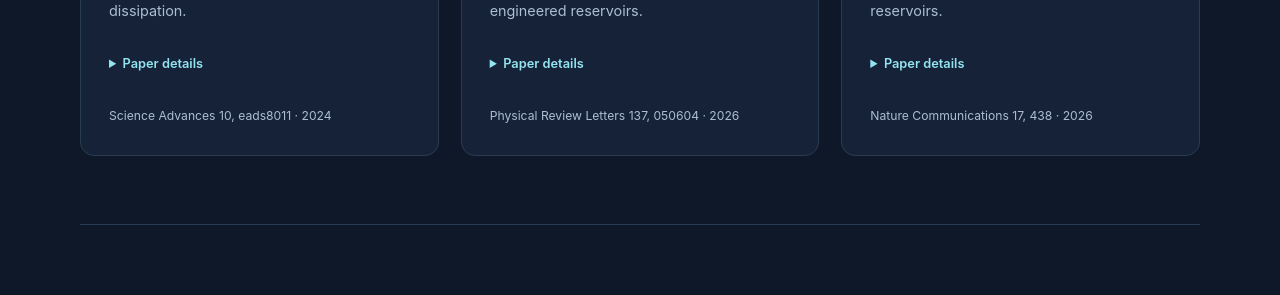
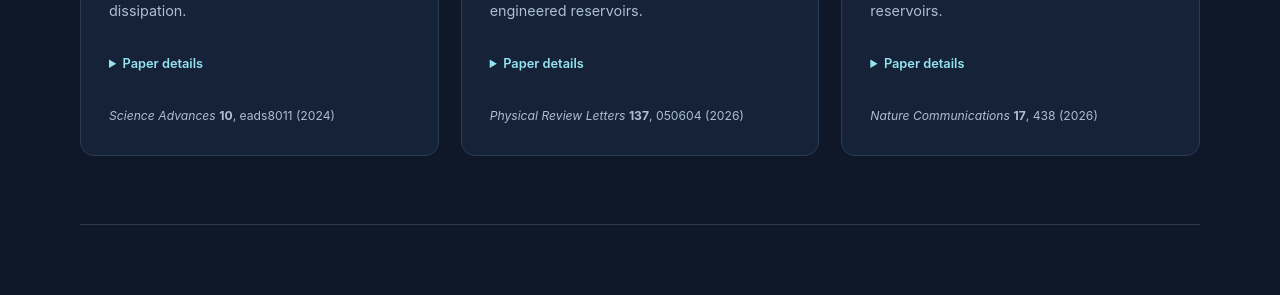
Before and after one commit to visalso/visalso.github.io, a Jekyll site: the page built from index.html, in a window 1280 px wide and 900 px high, scrolled down 1151 px. Shown: the part 152-447 px from the top of the window. Built offline with Jekyll 4.4.1, drawn with Linux system fonts in a browser that asks for light colours.

Commit message:
Update research-card.html

```diff
--- a/_includes/research-card.html
+++ b/_includes/research-card.html
@@ -10,5 +10,18 @@
       {% for link in paper.links %}<a class="text-link" href="{{ link.url | escape }}">{{ link.label | escape }}<span aria-hidden="true"> ↗</span></a>{% endfor %}
     </div>
   </details>
-  <p class="research-card__footer">{{ paper.venue | escape }} · {{ paper.year }}</p>
+  <p class="research-card__footer">
+  {% assign venue_parts = paper.venue | split: ',' %}
+  {% assign venue_part_count = venue_parts | size %}
+
+  {% if paper.type == 'journal' and venue_part_count == 2 %}
+    {% assign journal_words = venue_parts | first | strip | split: ' ' %}
+    {% assign volume = journal_words | last %}
+    {% assign journal_word_count = journal_words | size | minus: 1 %}
+
+    <cite>{{ journal_words | slice: 0, journal_word_count | join: ' ' | escape }}</cite> <strong>{{ volume | escape }}</strong>, {{ venue_parts | last | strip | escape }} ({{ paper.year | escape }})
+  {% else %}
+    <cite>{{ paper.venue | escape }}</cite>  · {{ paper.year }}.
+  {% endif %}
+</p>
 </article>
```
